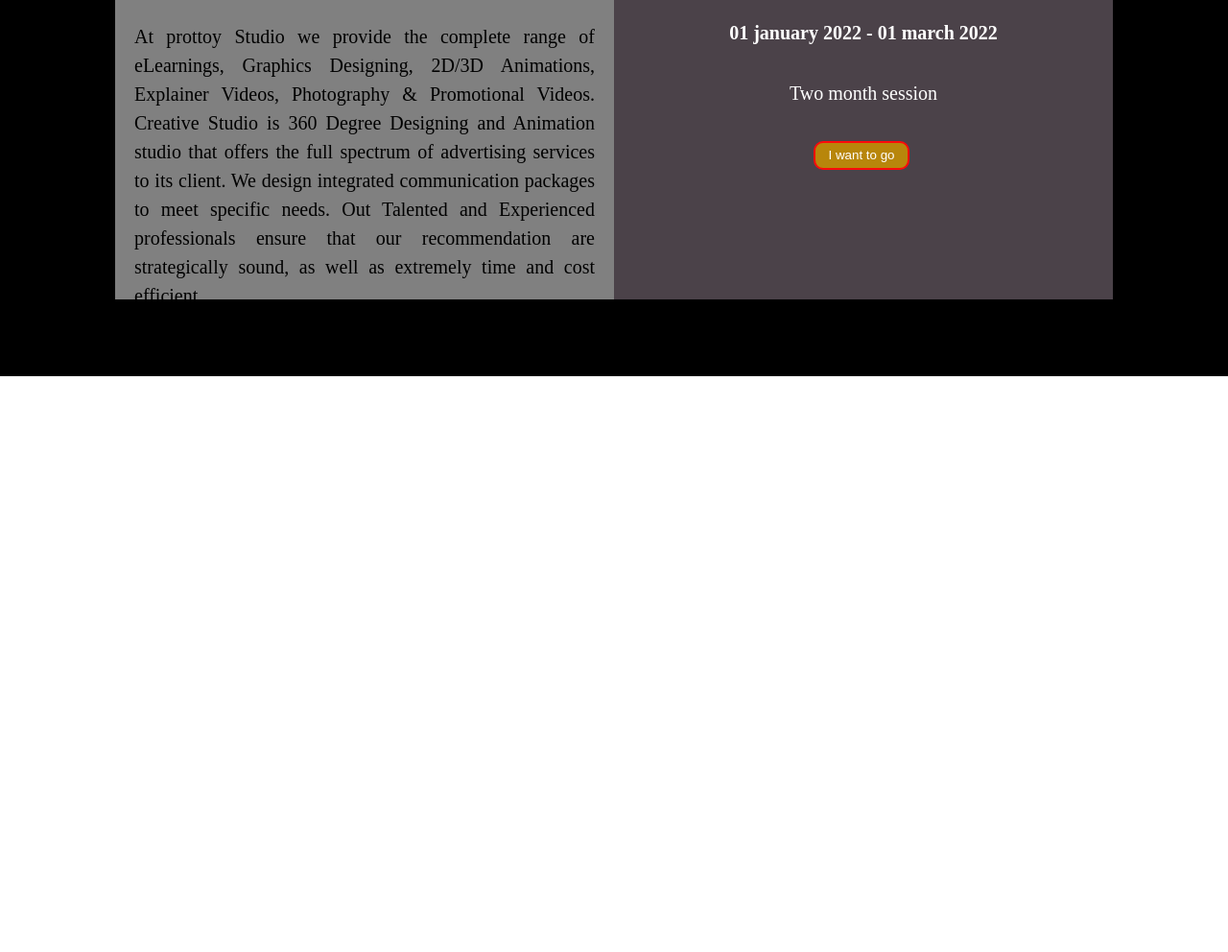
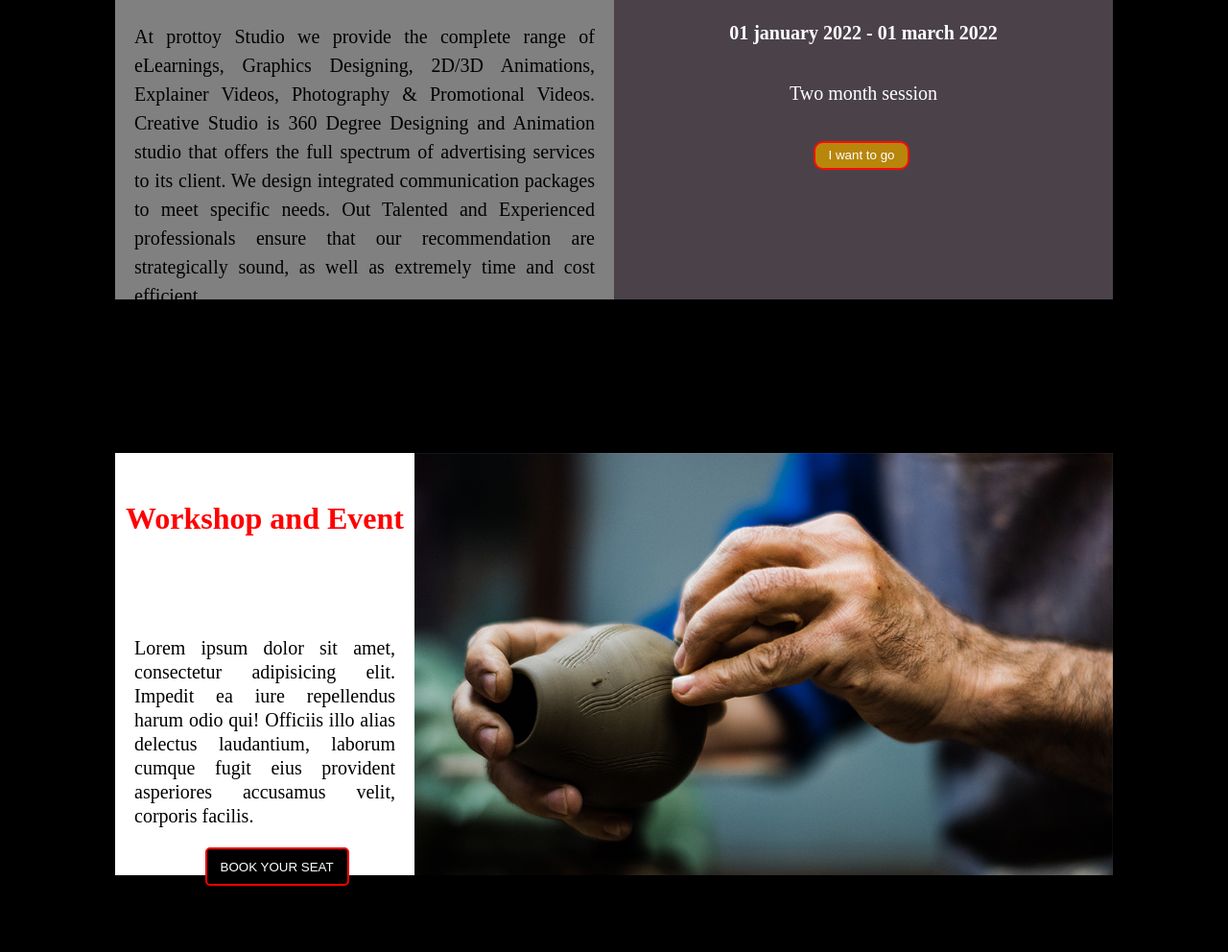
Before and after one commit to omarfaruk70/prottoy-studio, a plain HTML site: page index.html in a window 1280 px wide. Shown: the part 808-1800 px from the top of the page at 96% size. Before the commit the page ends 1200 px from the top, so only its background shows below. Drawn offline with Linux system fonts and the light colour scheme.

Commit message:
3rd part end

```diff
--- a/index.html
+++ b/index.html
@@ -36,5 +36,15 @@
      </div>
     </div>
     <!-- second div end -->
+    <!-- third div start -->
+    <div class="third_div">
+        <div class="wordshop_part">
+            <h1>Workshop and Event</h1> <br> <br> <br>
+            <p> Lorem ipsum dolor sit amet, consectetur adipisicing elit. Impedit ea iure repellendus harum odio qui! Officiis illo alias delectus laudantium, laborum cumque fugit eius provident asperiores accusamus velit, corporis facilis.</p>
+            <button class="workshop_btn"> BOOK YOUR SEAT </button>
+        </div>
+        <div class="image_part"></div>
+        </div>
+    <!-- third div end -->
 </body>
 </html>
--- a/style.css
+++ b/style.css
@@ -50,8 +50,6 @@
     width: 50%;
     height: 100%;
     background-color: gray;
-
-
 }
 .about_section h1{
     margin-top: 10%;
@@ -100,3 +98,45 @@
     border-radius: 10px;
 }
 /* second_div style end  */
+/* third div style start */
+.third_div{
+    height: 600px;
+    width: 100%;
+    background-color: black;
+    display: flex;
+    padding: 80px 120px;
+}
+.wordshop_part{
+    width: 30%;
+    height: 100%;
+    background-color: white;
+}
+.wordshop_part h1{
+    color: rgb(255, 0, 0);
+    text-align: center;
+    margin-top: 50px;
+
+}
+.wordshop_part p{
+    margin-top: 30px;
+    text-align: justify;
+    font-size: 20px;
+    line-height: 25px;
+    padding: 20px;
+}
+.workshop_btn{
+    width: 150px;
+    height: 40px;
+    background-color: black;
+    margin-left: 30%;
+    border: 2px solid rgb(255, 0, 0);
+    border-radius: 5px;
+    color: white;
+}
+.image_part{
+    width: 70%;
+    height: 100%;
+    background-image: url(images/Image_2.png);
+    background-size: cover;
+}
+/* third div style end */
```
